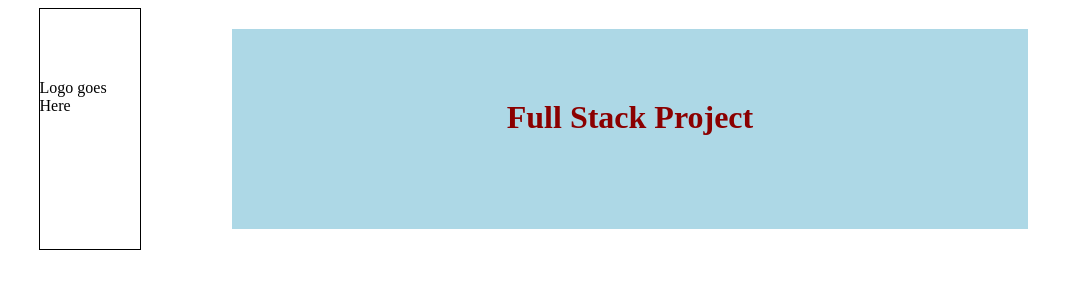
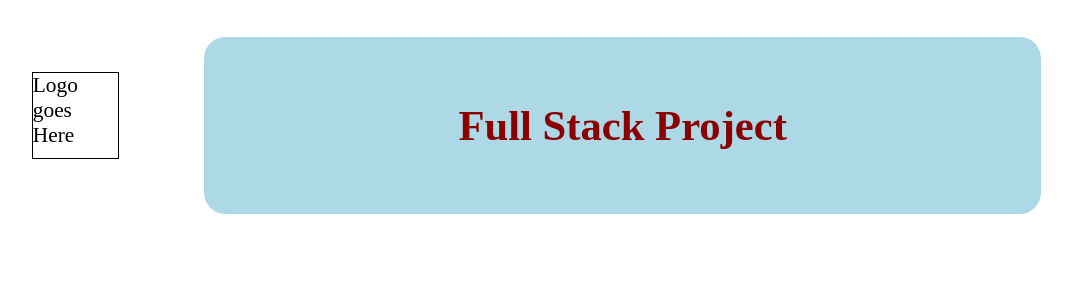
Before and after one commit to joecwilson/FullStack, a Django app: template templates/hello_webpack.html in a window 1280 px wide. Shown: the top 300 px of the page, without its empty margins (61-1133 px from the left). Run offline with Django 3.2, Linux system fonts and the light colour scheme; the template is opened without the code that fills it, so the values that code supplies are empty; style sheets or scripts are compiled from the project's sources.

Commit message:
Added QuestionGroupView.js

```diff
--- a/assets/App.js
+++ b/assets/App.js
@@ -3,7 +3,7 @@ import Header from './Header.js'
 
 export default function App(){
     return(
-        <div >
+        <div>
             <Header></Header>
         </div>
     )
--- a/assets/Header.js
+++ b/assets/Header.js
@@ -1,4 +1,4 @@
-import React, { Component } from 'react';
+import React from 'react';
 
 
 export default function Header(){
--- a/static/css/styles.css
+++ b/static/css/styles.css
@@ -1,20 +1,25 @@
+html {
+  font-size:16pt;
+}
+
 .grid-container {
     display: grid;
     grid-template-columns: auto auto auto auto auto;
 }
 
 .logo {
-    width: 100px;
-    height: 100px;
+    width: 4rem;
+    height: 4rem;
     border: 1px solid black;
-    margin: auto;
-    padding: 70px 0 70px 0;
+    padding: 0;
+    margin: 3rem auto 3rem auto;
 }
 
 .title {
     grid-column: 2 / span 3;
     background-color: lightblue;
-    padding: 70px 0 70px 0;
+    padding: 3rem 0 3rem 0;
+    border-radius: 1rem;
 }
 
 h1 {
```
Also changed, not shown: assets/QuestionGroupView.js (added, +10 -0 lines).
